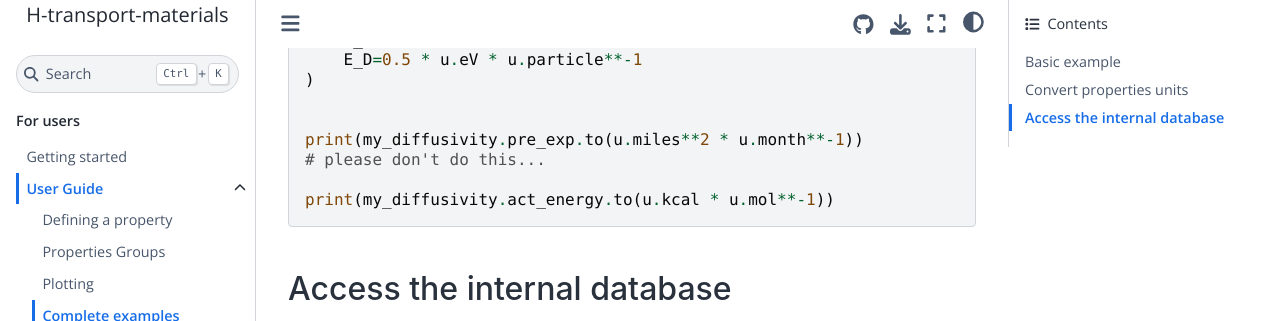
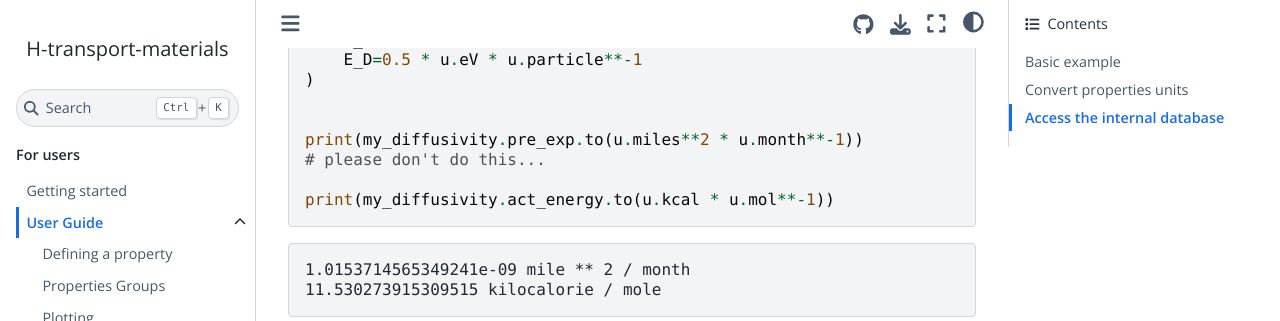
Before and after one commit to RemDelaporteMathurin/h-transport-materials, a Sphinx documentation site: the page built from docs/user/examples.rst, in a window 1280 px wide and 900 px high, scrolled down 500 px, cut to the strip 0-321 px from the top of the window. Built offline with Sphinx 7.4.7 and the Sphinx Book theme 1.1.4, drawn with Linux system fonts in a browser that asks for light colours.

```diff
--- a/docs/user/examples.rst
+++ b/docs/user/examples.rst
@@ -52,6 +52,12 @@ Convert properties units
     # please don't do this...
 
     print(my_diffusivity.act_energy.to(u.kcal * u.mol**-1))
+
+
+.. testoutput::
+
+    1.0153714565349241e-09 mile ** 2 / month
+    11.530273915309515 kilocalorie / mole
 
 Access the internal database
 ----------------------------
```
